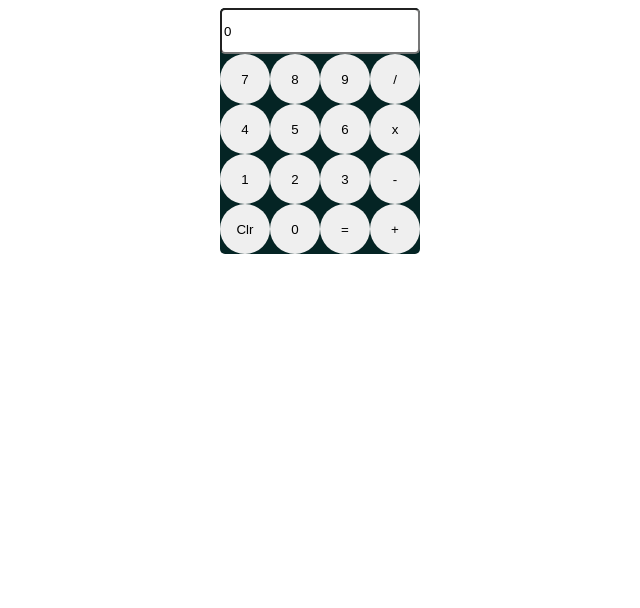
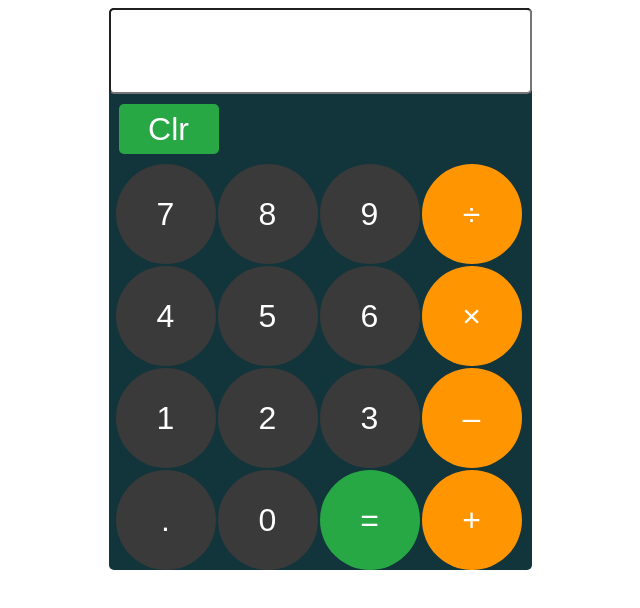
Before and after one commit to Burashewa/Odin-Calculator, a plain HTML site: page index.html in a window 1280 px wide. Shown: the whole page, without its empty margins (320-960 px from the left). Drawn offline with Linux system fonts and the light colour scheme.

Commit message:
Refactor addToDisplay function, update styles, and add new HTML element

```diff
--- a/index.html
+++ b/index.html
@@ -8,25 +8,28 @@
 </head>
 <body>
     <div class="container">
-        <input id="display" readonly value="0">
+        <input id="display" readonly >
+        <div  class="clr">
+            <button onclick="clearBtn()">Clr</button>
+        </div>
 
         <div class="numPads">
-            <button class="num" onclick="appendToDisplay('7')">7</button>
-            <button class="num" onclick="appendToDisplay('8')">8</button>
-            <button class="num" onclick="appendToDisplay('9')">9</button>
-            <button class="operator" onclick="appendToDisplay('/')">/</button>
-            <button class="num" onclick="appendToDisplay('4')">4</button>
-            <button class="num" onclick="appendToDisplay('5')">5</button>
-            <button class="num" onclick="appendToDisplay('6')">6</button>
-            <button class="operator" onclick="appendToDisplay('x')">x</button>
-            <button class="num" onclick="appendToDisplay('1')">1</button>
-            <button class="num" onclick="appendToDisplay('2')">2</button>
-            <button class="num" onclick="appendToDisplay('3')">3</button>
-            <button class="operator" onclick="appendToDisplay('-')">-</button>
-            <button onclick="clear()">Clr</button>
-            <button class="num" onclick="appendToDisplay('0')">0</button>
-            <button class="calculate">=</button>
-            <button class="operator" onclick="appendToDisplay('+')">+</button>
+            <button id="num-btn" class="num" onclick="appendToDisplay('7')">7</button>
+            <button id="num-btn" class="num" onclick="appendToDisplay('8')">8</button>
+            <button id="num-btn" class="num" onclick="appendToDisplay('9')">9</button>
+            <button id="num-btn" class="operator" onclick="appendToDisplay('÷')">÷</button>
+            <button id="num-btn" class="num" onclick="appendToDisplay('4')">4</button>
+            <button id="num-btn" class="num" onclick="appendToDisplay('5')">5</button>
+            <button id="num-btn" class="num" onclick="appendToDisplay('6')">6</button>
+            <button id="num-btn" class="operator" onclick="appendToDisplay('×')">×</button>
+            <button id="num-btn" class="num" onclick="appendToDisplay('1')">1</button>
+            <button id="num-btn" class="num" onclick="appendToDisplay('2')">2</button>
+            <button id="num-btn" class="num" onclick="appendToDisplay('3')">3</button>
+            <button id="num-btn" class="operator" onclick="appendToDisplay('–')">–</button>
+            <button id="num-btn" class="num" onclick="appendToDisplay('.')">.</button>
+            <button id="num-btn" class="num" onclick="appendToDisplay('0')">0</button>
+            <button id="num-btn" class="calculate" onclick="operate(num1,operator,num2)">=</button>
+            <button id="num-btn" class="operator" onclick="appendToDisplay('+')">+</button>
 
         </div>
     </div>
--- a/script.js
+++ b/script.js
@@ -1,21 +1,5 @@
-const input = document.querySelector('#display');
-
-function appendToDisplay(val){
-    if(input.value =='0'){
-        input.value = val
-    }else{
-        input.value +=val
-    }
-
-}
-
-// function clear(){
-//     input.value = '0';
-// }
-
-
 function Add(num1,num2){
-    return num1 + num2;
+    return parseFloat(num1) + parseFloat(num2);
 }
 
 function Substract(num1,num2){
@@ -29,3 +13,63 @@ function Multiply(num1,num2){
 function Divide(num1,num2){
     return num1 / num2;
 }
+
+let num1 = '';
+let num2 = '';
+let operator = '';
+let result = 0;
+
+function operate(num1,operator,num2){
+
+    if(operator =='+'){
+        result = Add(num1,num2);
+    }
+    else if(operator == '–'){
+        result = Substract(num1,num2);
+    }
+    else if(operator =='×'){
+        result = Multiply(num1,num2);
+    }
+    else if(operator =='÷'){
+        result = Divide(num1,num2);
+    }
+    return input.value = result;
+}
+
+const input = document.querySelector('#display');
+
+function appendToDisplay(val){
+    try{
+        if (!isNaN(val) || val === '.') {
+
+            if (operator === '') {
+                num1 += val;
+                input.value = num1;
+            } else {
+                num2 += val ;
+                input.value = num2;
+            }
+        } else if (num1 !== '') {
+                operator = val;
+                input.value = '';
+            }
+
+        else {
+            input.value = 'Error';
+        }
+    }catch(error){
+        input.value = 'Error';
+    }
+
+
+
+}
+
+
+
+function clearBtn(){
+    input.value = '';
+    num1 = '';
+    num2 = '';
+    operator ='';
+}
--- a/style.css
+++ b/style.css
@@ -5,24 +5,85 @@ body{
 }
 .container{
     border-radius: 5px;
-    background-color: rgb(4, 36, 36);
+    background-color: #12343B;
 }
+
+.clr button{
+    margin: 10px;
+    width: 100px;
+    height: 50px;
+    border: none;
+    border-radius: 5px;
+    font-size: 2rem;
+    background-color: #28A745;
+    color: #FFFFFF;
+}
+.clr button:hover {
+    background-color: #C82333;
+}
+.clr button:active {
+    background-color: #A71D2A;
+    transform: scale(0.95);
+}
+
 .numPads{
     display: flex;
+    justify-content: center;
     flex-wrap: wrap;
-    max-width: 200px;
+    max-width: 420px;
+    gap: 2px;
+
 
 
 }
 input{
-    width: 192px;
-    height: 40px;
+    width: 415px;
+    height: 80px;
     border-radius: 5px;
+    font-size: 2rem;
+}
+#num-btn{
+    border-radius: 50%;
+    border: none;
+    width: 100px;
+    height: 100px;
+    font-size: 2rem;
 
 }
-button{
-    border-radius: 50%;
-    border: none;
-    width: 50px;
-    height: 50px;
+.num{
+    background-color: #3A3A3A;
+    color: #FFFFFF;
 }
+.num:hover {
+    background-color: #4A4A4A;
+}
+.num:active {
+    background-color: #2A2A2A;
+    transform: scale(0.95);
+}
+
+.operator{
+    background-color: #FF9500;
+    color: #FFFFFF;
+}
+:hover.operator{
+    background-color: #E08900;
+}
+.operator:active {
+    background-color: #C76C00;
+    transform: scale(0.95);
+}
+
+.calculate{
+    background-color: #28A745;
+    color: #FFFFFF;
+}
+
+.calculate:hover {
+    background-color: #218838;
+}
+
+.calculate:active {
+    background-color: #1E7E34;
+    transform: scale(0.95);
+}
```
